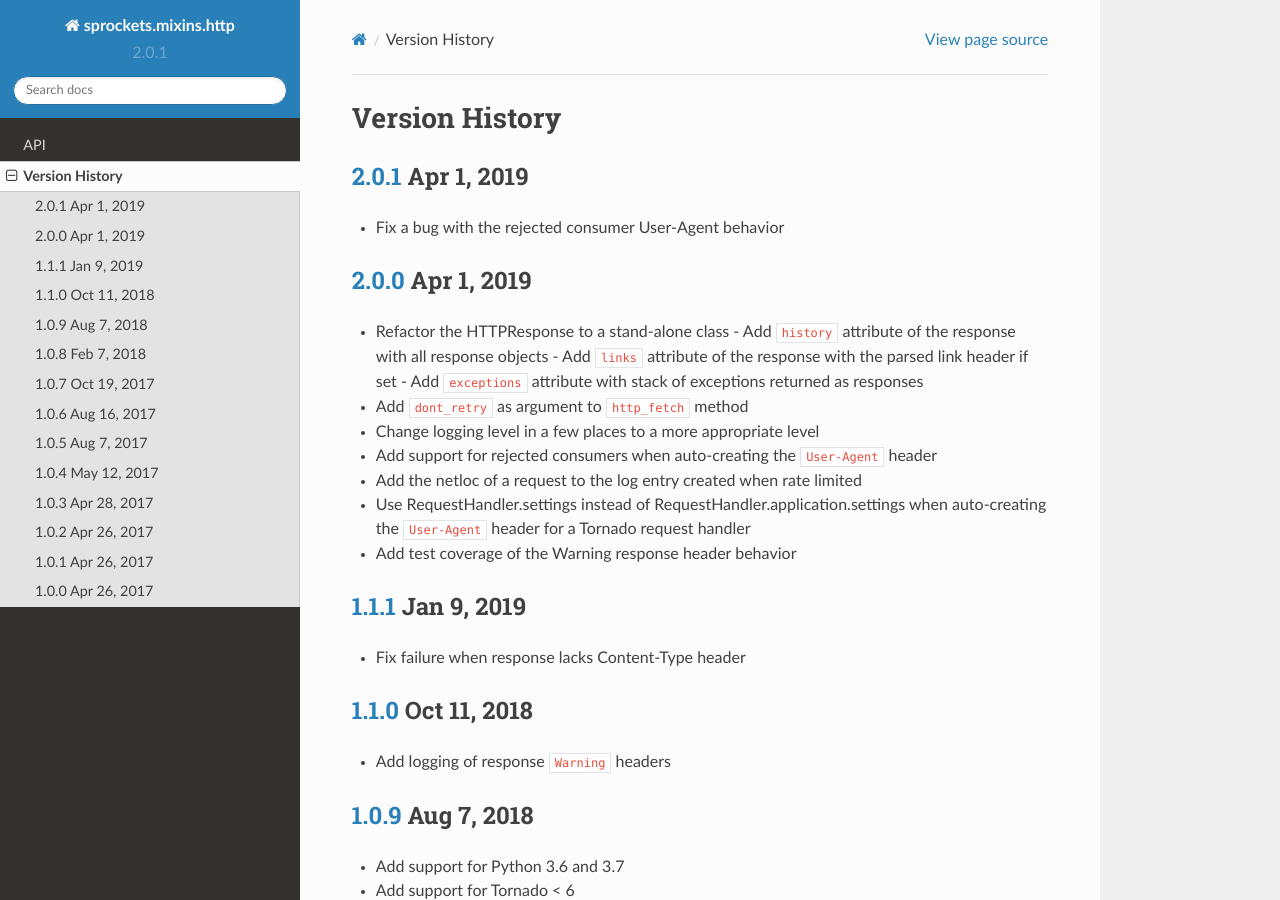
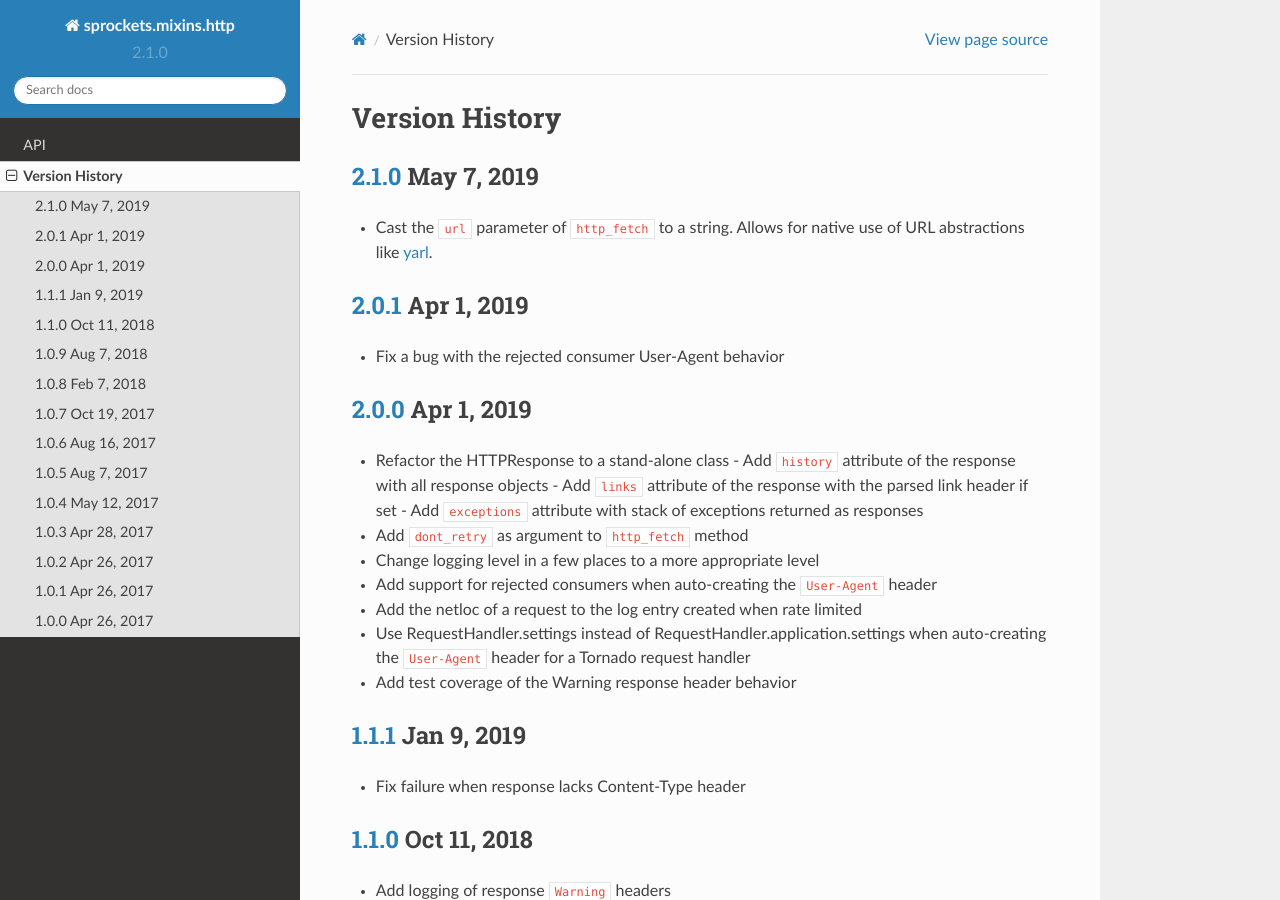
Before and after one commit to sprockets/sprockets.mixins.http, a Sphinx documentation site: the page built from docs/history.rst, in a window 1280 px wide and 900 px high. Built offline with Sphinx 7.4.7 and the Read the Docs theme 2.0.0, drawn with Linux system fonts in a browser that asks for light colours; the version number is read from the project's files by our own code.

Commit message:
Release 2.1.0

```diff
--- a/docs/history.rst
+++ b/docs/history.rst
@@ -1,5 +1,10 @@
 Version History
 ===============
+
+`2.1.0`_ May 7, 2019
+--------------------
+- Cast the ``url`` parameter of ``http_fetch`` to a string.
+  Allows for native use of URL abstractions like `yarl <https://yarl.readthedocs.io/en/latest/>`_.
 
 `2.0.1`_ Apr 1, 2019
 --------------------
@@ -70,6 +75,7 @@ Version History
 ---------------------
 - Initial Version
 
+.. _2.1.0: https://github.com/sprockets/sprockets.mixins.http/compare/2.0.1...2.1.0
 .. _2.0.1: https://github.com/sprockets/sprockets.mixins.http/compare/2.0.0...2.0.1
 .. _2.0.0: https://github.com/sprockets/sprockets.mixins.http/compare/1.1.1...2.0.0
 .. _1.1.1: https://github.com/sprockets/sprockets.mixins.http/compare/1.1.0...1.1.1
--- a/setup.py
+++ b/setup.py
@@ -23,7 +23,7 @@ def read_requirements(name):
 
 setuptools.setup(
     name='sprockets.mixins.http',
-    version='2.0.1',
+    version='2.1.0',
     description='HTTP Client Mixin for Tornado RequestHandlers',
     long_description=open('README.rst').read(),
     url='https://github.com/sprockets/sprockets.mixins.http',
```
Also changed, not shown: 1 other file.
